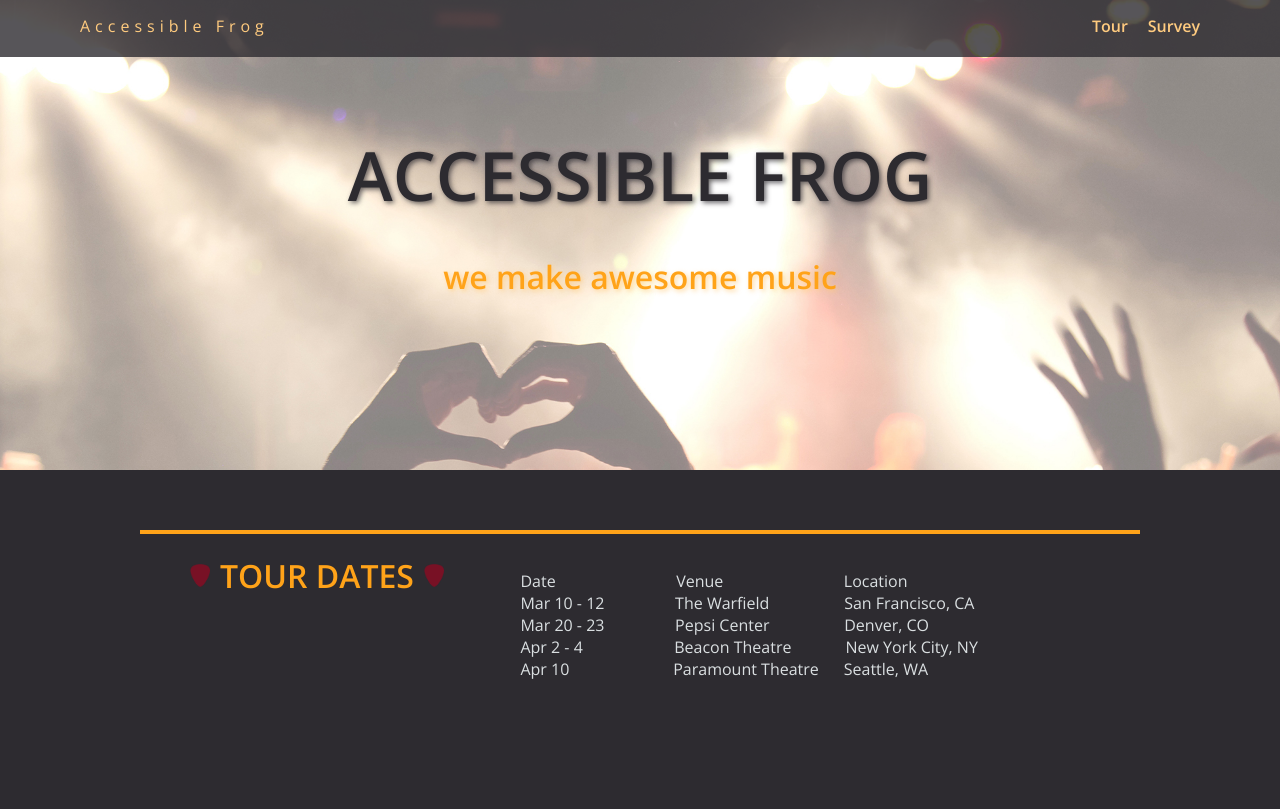
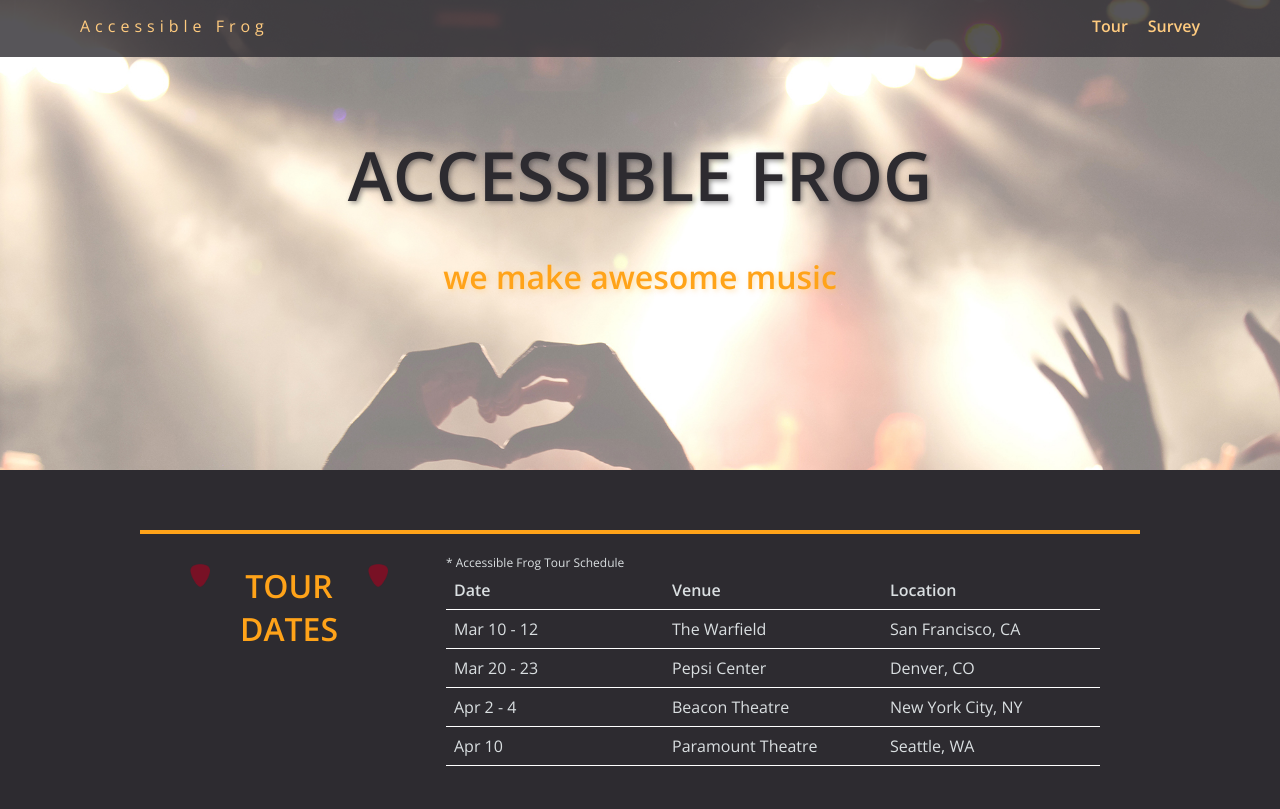
Before and after one commit to kwanwooi25/techdegree-project-8, a plain HTML site: page tour.html in a window 1280 px wide. Shown: the top 809 px of the page. Drawn offline with nearby package versions, Linux system fonts and the light colour scheme.

Commit message:
created table
created table for tour dates

```diff
--- a/css/styles.css
+++ b/css/styles.css
@@ -76,12 +76,12 @@ header {
   font-size: 3.25rem;
   text-transform: uppercase;
   color: #2d2b30;
-  text-shadow: 2px 2px 5px rgba(45, 43, 48, 0.7);
+  text-shadow: 2px 2px 5px rgba(45, 43, 48, 0.5);
 }
 
 .page-subheading {
   color: #FFA319;
-  text-shadow: 2px 2px 5px rgba(255, 203, 121, .7);
+  text-shadow: 2px 2px 5px rgba(255, 203, 121, .5);
 }
 
 .tag {
@@ -114,7 +114,8 @@ header .name{
 }
 
 .card:hover {
-  box-shadow: 3px 3px 15px rgba(255, 203, 121, .7);
+  transform: translateY(-3px);
+  box-shadow: 3px 3px 15px rgba(255, 203, 121, .5);
 }
 
 
--- a/css/tour.css
+++ b/css/tour.css
@@ -4,13 +4,61 @@ pre {
   font-family: 'Open Sans', sans-serif;
 }
 
-.heading{
-  display: inline-block;
-  margin: 0;
+.table-header {
+  display: flex;
+  justify-content: center;
+  align-items: center;
 }
 
-.pick{
+.heading {
+  text-align: center;
+}
+
+.pick {
   width: 40px;
-  height: 0%;
   padding: 10px;
 }
+
+.table {
+  display: block;
+}
+
+caption {
+  display: block;
+  font-size: .75rem;
+  text-align: left;
+}
+
+.table tbody {
+  width: 100%;
+  display: flex;
+  flex-direction: column;
+  align-items: center;
+}
+
+.table tr {
+  width: 100%;
+  border-bottom: 1px solid white;
+  display: flex;
+  justify-content: space-between;
+}
+
+.table th,
+.table td {
+  width: calc(100%/3);
+  padding: .5em;
+}
+
+/* Styles for larger screens */
+@media screen and (min-width: 840px) {
+
+  .table-header {
+    flex: 1;
+    align-items: flex-start;
+    margin-right: 3em;
+  }
+
+  .table {
+    flex: 3;
+  }
+}
--- a/tour.html
+++ b/tour.html
@@ -26,18 +26,43 @@
     <main >
       <div class="card">
         <div class="flex">
-        <!-- The following images are decorative for this project. -->
-        <!-- Please see the project instructions for information on how to handle these. -->
-          <img class="pick" src= "img/guitar_pick.png">
-          <h1 class= "heading">Tour Dates</h1>
-          <img class="pick" src= "img/guitar_pick.png">
-          <pre>
-                Date                             Venue                             Location
-                Mar 10 - 12                 The Warfield                  San Francisco, CA
-                Mar 20 - 23                 Pepsi Center                  Denver, CO
-                Apr 2 - 4                      Beacon Theatre             New York City, NY
-                Apr 10                         Paramount Theatre      Seattle, WA
-          </pre>
+          <div class="table-header">
+            <img class="pick" src= "img/guitar_pick.png">
+            <h1 class= "heading">Tour Dates</h1>
+            <img class="pick" src= "img/guitar_pick.png">
+          </div>
+          <table class="table">
+            <thead>
+              <caption>* Accessible Frog Tour Schedule</caption>
+            </thead>
+            <tbody>
+              <tr>
+                <th scope="col">Date</th>
+                <th scope="col">Venue</th>
+                <th scope="col">Location</th>
+              </tr>
+              <tr>
+                <td>Mar 10 - 12</td>
+                <td>The Warfield</td>
+                <td>San Francisco, CA</td>
+              </tr>
+              <tr>
+                <td>Mar 20 - 23</td>
+                <td>Pepsi Center</td>
+                <td>Denver, CO</td>
+              </tr>
+              <tr>
+                <td>Apr 2 - 4</td>
+                <td>Beacon Theatre</td>
+                <td>New York City, NY</td>
+              </tr>
+              <tr>
+                <td>Apr 10</td>
+                <td>Paramount Theatre</td>
+                <td>Seattle, WA</td>
+              </tr>
+            </tbody>
+          </table>
         </div>
       </div>
     </main>
```
